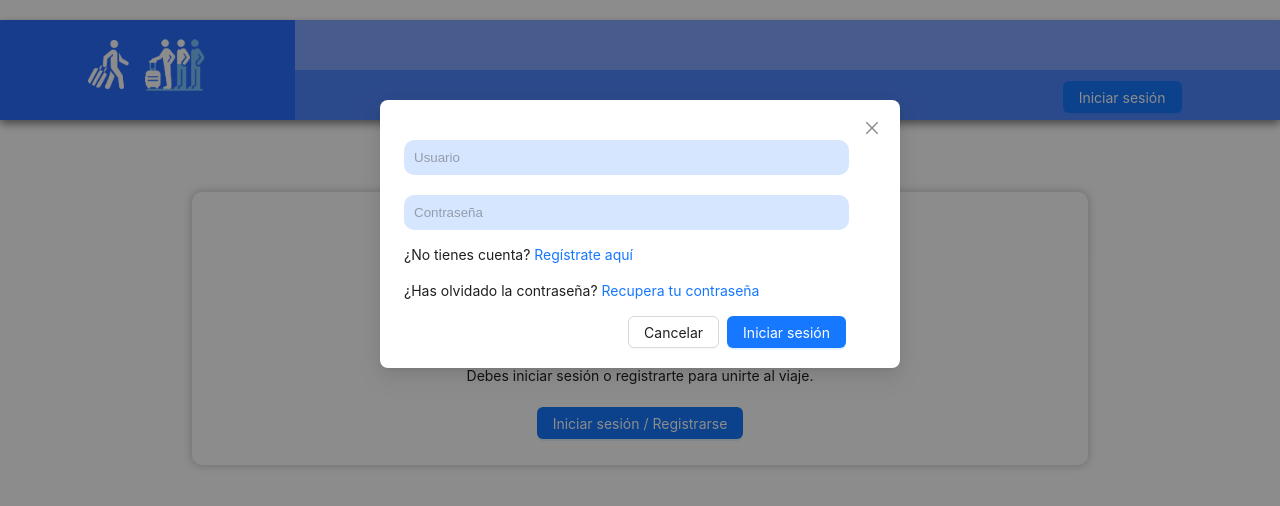
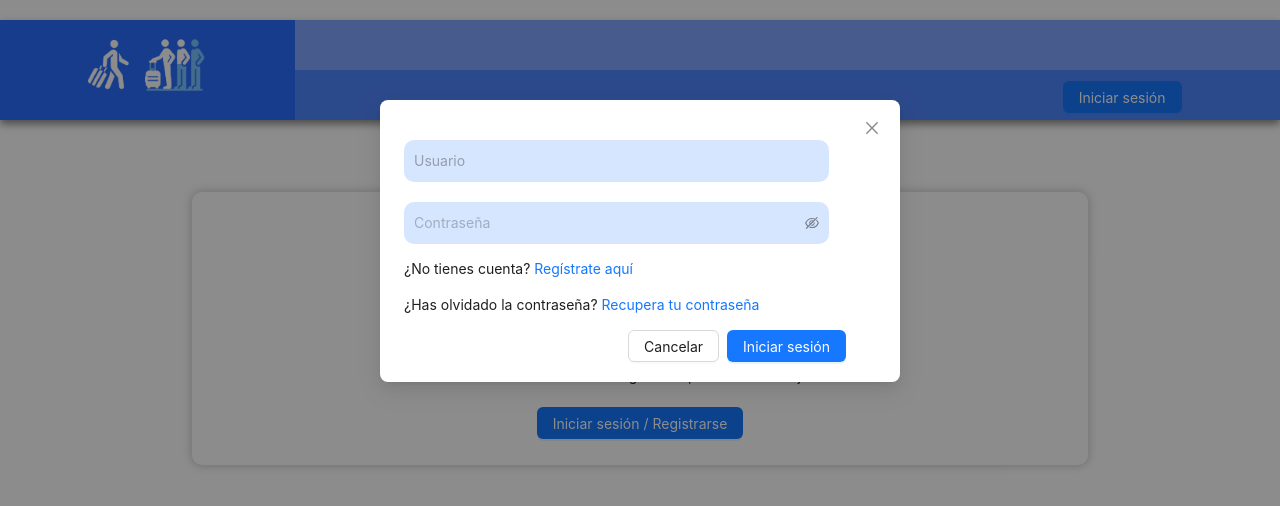
Before and after one commit to FSD0224STR/TFM-azul-frontend, a React (Vite) app: page /join-trip/1 in a window 1280 px wide. Both pictures are taken after a click on the button "Iniciar sesión". Shown: the top 506 px of the page. Built offline with nearby package versions, Linux system fonts and the light colour scheme.

Commit message:
mejoro inputs login

```diff
--- a/src/components/LoginModal.jsx
+++ b/src/components/LoginModal.jsx
@@ -1,5 +1,5 @@
 import { useState, useContext } from "react";
-import { Modal, Button, Spin, Alert } from "antd";
+import { Modal, Button, Spin, Alert, Input } from "antd";
 import { AuthContext } from "../contexts/authContext";
 import { LoginFooter } from "./LoginFooter";
 
@@ -42,14 +42,14 @@ const LoginModal = ({
       className="custom-modal"
     >
       <div className="modal-content">
-        <input
+        <Input
           className="input"
           type="text"
           placeholder="Usuario"
           value={username}
           onChange={(e) => setUsername(e.currentTarget.value)}
         />
-        <input
+        <Input.Password
           className="input"
           type="password"
           placeholder="Contraseña"
```
